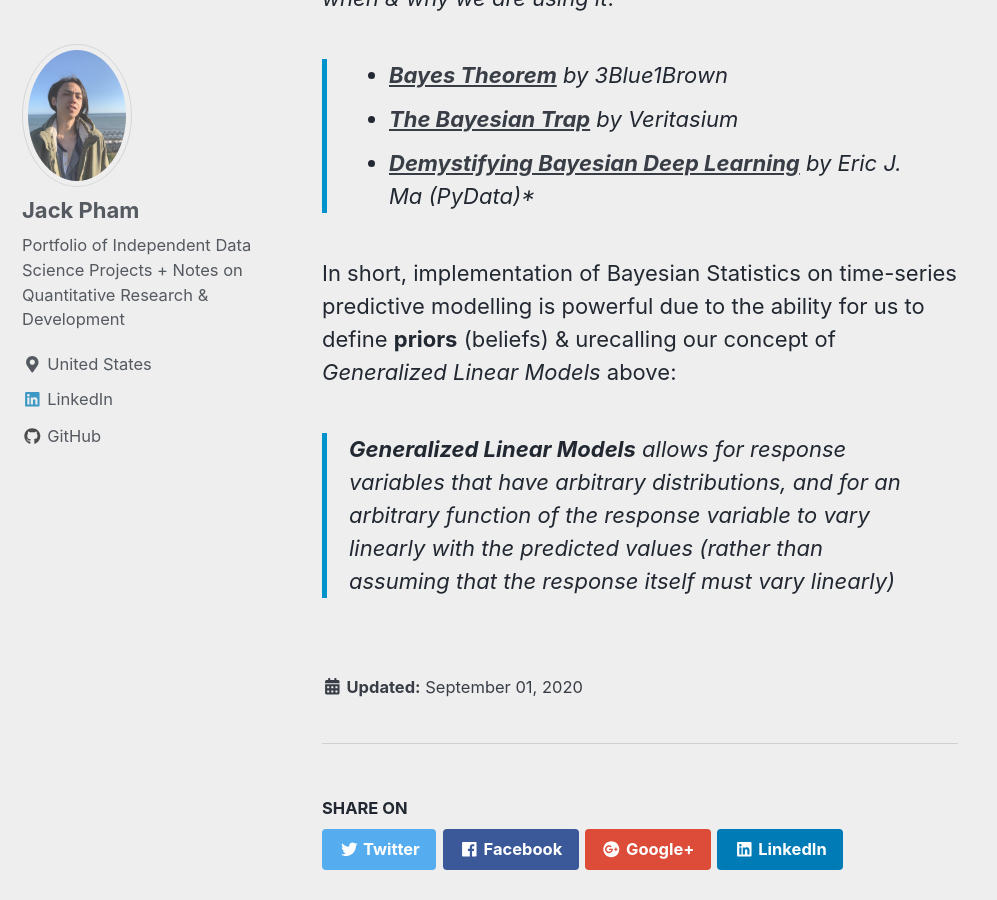
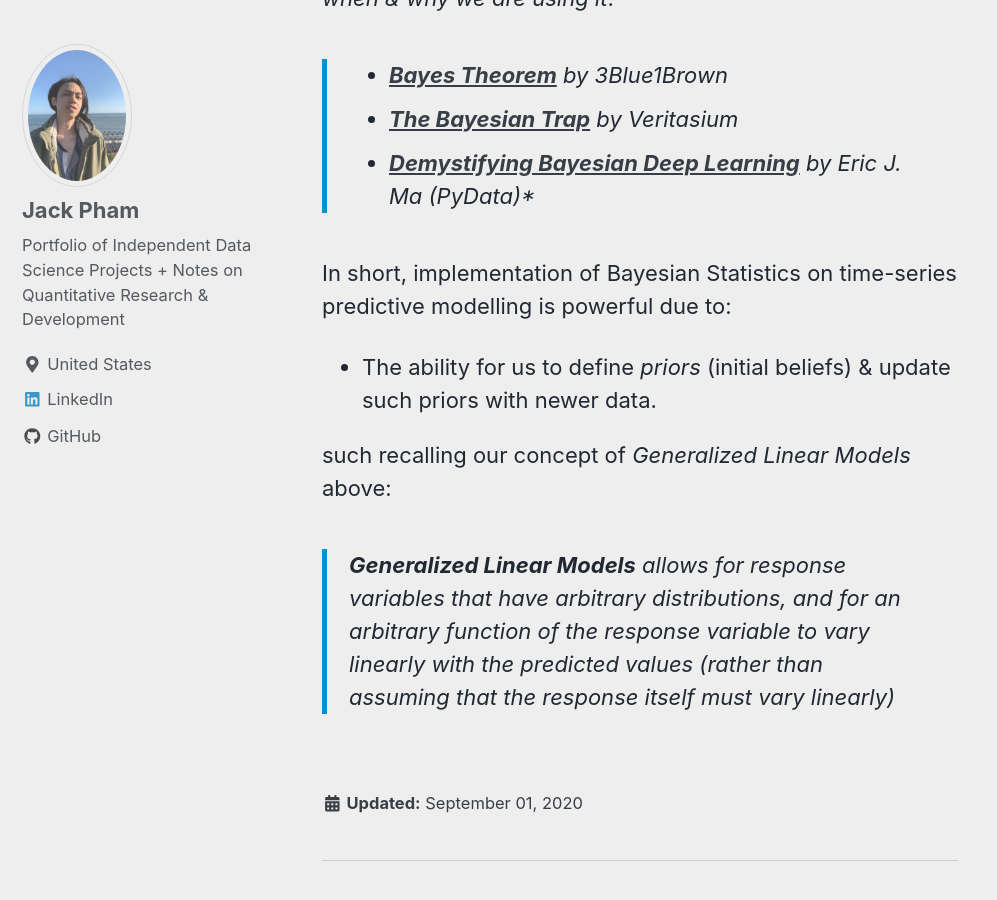
Before and after one commit to jp-quant/jp-quant.github.io, a Jekyll site: the page built from _posts/2020-09-01-fbprophet_bayesian_glm.md, in a window 1280 px wide and 900 px high, scrolled down 4301 px. Shown: the whole window, without its empty margins (0-997 px from the left). Built offline with Jekyll 4.4.1, drawn with Linux system fonts in a browser that asks for light colours; nearby versions of some CDN libraries.

Commit message:
_posts/2020-09-01-fbprophet_bayesian_glm.md updated from https://stackedit.io/

```diff
--- a/_posts/2020-09-01-fbprophet_bayesian_glm.md
+++ b/_posts/2020-09-01-fbprophet_bayesian_glm.md
@@ -72,13 +72,16 @@ Though I can spend time writing in details on the applications of such simple, y
 > - [**The Bayesian Trap**](https://www.youtube.com/watch?v=R13BD8qKeTg&ab_channel=Veritasium) *by Veritasium*
 > - [**Demystifying Bayesian Deep Learning**](https://www.youtube.com/watch?v=s0S6HFdPtlA&t=906s&ab_channel=PyData) by Eric J. Ma (PyData)*
 
-In short, implementation of Bayesian Statistics on time-series predictive modelling is powerful due to the ability for us to define **priors** (beliefs) & urecalling our concept of *Generalized Linear Models* above:
+In short, implementation of Bayesian Statistics on time-series predictive modelling is powerful due to:
+- The ability for us to define *priors* (initial beliefs) & update such priors with newer data.
+
+ such recalling our concept of *Generalized Linear Models* above:
 > **Generalized Linear Models** allows for response variables that have arbitrary distributions, and for an arbitrary function of the response variable to vary linearly with the predicted values (rather than assuming that the response itself must vary linearly)
 
 
 
 
 <!--stackedit_data:
-eyJoaXN0b3J5IjpbMjAxMTA1MTY2MCwtMTY0MDU1NzgyNSwtOT
+eyJoaXN0b3J5IjpbMTU2NzUzNjk0MSwtMTY0MDU1NzgyNSwtOT
 k1MzU0NzQ4LC0xMTM1NzIwNTQwXX0=
 -->
```
